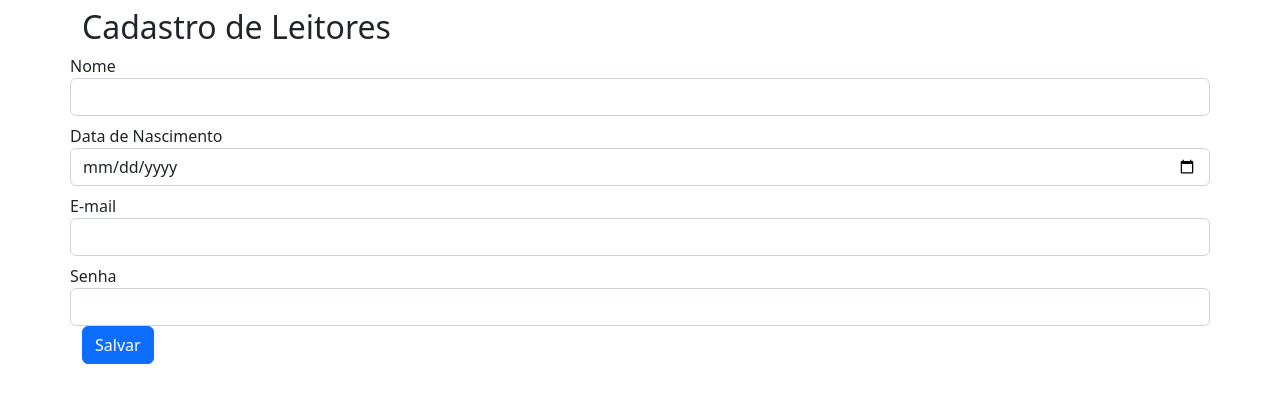
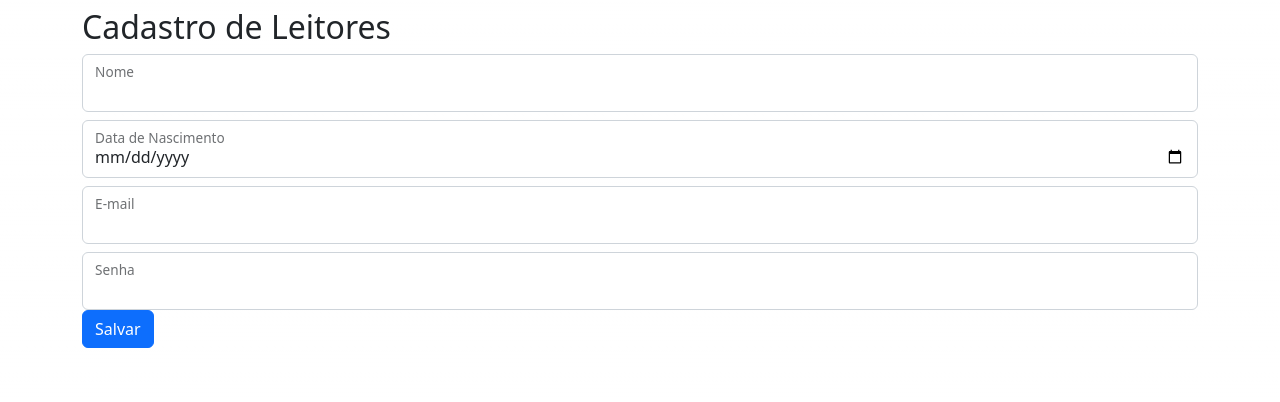
Before and after one commit to FabioPortella/avaliacao, a Next.js app: page /leitor_cad in a window 1280 px wide. Shown: the top 402 px of the page. Built offline with nearby package versions, Linux system fonts and the light colour scheme.

Commit message:
finalizando cadastro de leitores com senha forte

```diff
--- a/package.json
+++ b/package.json
@@ -21,6 +21,7 @@
     "react-dom": "18.2.0",
     "react-hook-form": "^7.43.9",
     "tailwindcss": "3.3.1",
-    "yup": "^1.1.0"
+    "yup": "^1.1.0",
+    "zxcvbn": "^4.4.2"
   }
 }
--- a/src/app/leitor_cad/page.jsx
+++ b/src/app/leitor_cad/page.jsx
@@ -5,6 +5,7 @@ import { Button } from 'react-bootstrap';
 import { useForm } from 'react-hook-form';
 import { yupResolver } from '@hookform/resolvers/yup';
 import * as yup from 'yup';
+import zxcvbn from "zxcvbn";
 
 const schema = yup.object({
     nome: yup.string()
@@ -21,8 +22,10 @@ const schema = yup.object({
         .required('O e-mail é obrigatório'),
 
     senha: yup.string()
-        .min(6, 'A senha deve possuir, no mínimo, 6 caracteres')
-        .max(20, 'A senha deve possuir, no máximo, 20 caracteres')
+        .test("senha-forte", "A senha deve ser forte", (value) => {
+            const result = zxcvbn(value);
+            return result.score >= 3; // Define a pontuação mínima para uma senha ser considerada forte
+        })
         .required('A senha é obrigatória'),
 
 }).required();
@@ -41,29 +44,30 @@ const LeitorCad = () => {
       <h2>Cadastro de Leitores</h2>
       <form onSubmit={handleSubmit(onSubmit)}>
 
-        <label className="row mt-2">
-          Nome
-          <input type="text" className="form-control" {...register("nome")} />
-          <span className="text-danger">{errors.nome?.message}</span>
-        </label>
+        <div className="form-floating mt-2">
+          <input type="text" className="form-control" {...register("nome")}/>
+          <label>Nome</label>
+          <span className='text-danger'>{errors.nome?.message}</span>
+        </div>
 
-        <label className="row mt-2">
-          Data de Nascimento
+        <div className="form-floating mt-2">
           <input type="date" className="form-control" {...register("dataNascimento")} />
-          <span className="text-danger">{errors.inicio?.message}</span>
-        </label>
+          <label>Data de Nascimento</label>
+          <span className="text-danger">{errors.dataNascimento?.message}</span>
+        </div>
 
-        <label className='row mt-2'>
-            E-mail
-            <input type="email" className="form-control" {...register("email")} />
-            <span className='text-danger'>{errors.email?.message}</span>
-        </label>
+        <div className="form-floating mt-2">
+          <input type="email" className="form-control" {...register("email")} />
+          <label>E-mail</label>
+          <span className='text-danger'>{errors.email?.message}</span>
+        </div>
 
-        <label className='row mt-2'>
-            Senha
+
+        <div className="form-floating mt-2">
             <input type="password" className="form-control" {...register("senha")} />
+            <label>Senha</label>
             <span className='text-danger'>{errors.senha?.message}</span>
-        </label>
+        </div>
 
         <Button type="submit" variant="primary">
           Salvar
```
Also changed, not shown: 2 other files (tests, documents, lock files or other folders).
